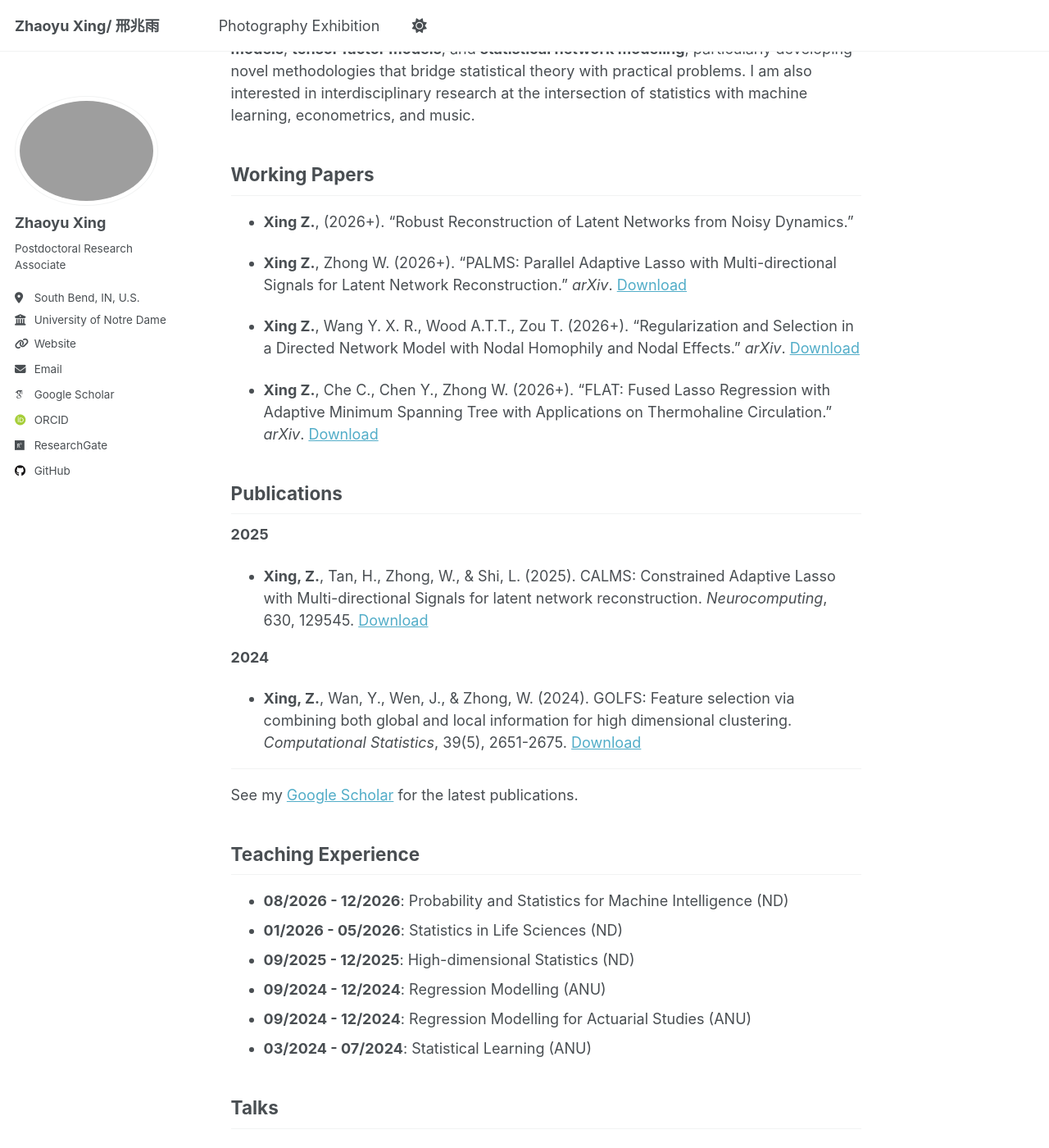
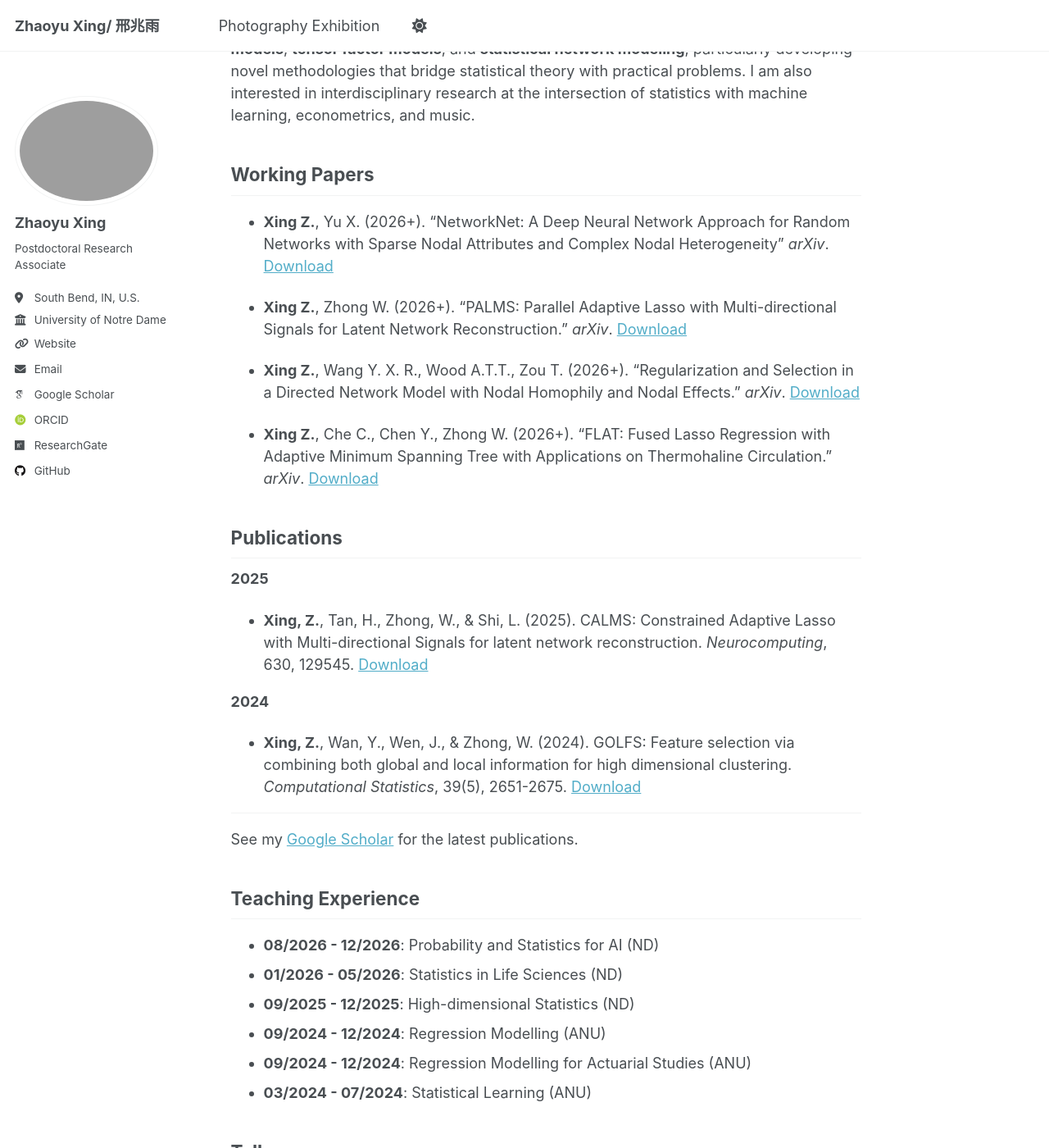
Before and after one commit to ZhaoyuXingStat/ZhaoyuXingStat.github.io, a Jekyll site: the page built from _pages/about.md, in a window 1280 px wide and 1400 px high, scrolled down 486 px. Shown: the whole window at 82% size. Built offline with Jekyll 4.4.1, drawn with Linux system fonts in a browser that asks for light colours; some web fonts are replaced; some of the changed text lies outside the part shown.

Commit message:
Update titles and details in about.md

```diff
--- a/_pages/about.md
+++ b/_pages/about.md
@@ -15,7 +15,7 @@ My research focuses on **high-dimensional statistics**, **deep neural networks**
 
 ## Working Papers
 
-- **Xing Z.**, (2026+). "Robust Reconstruction of Latent Networks from Noisy Dynamics."
+- **Xing Z.**, Yu X. (2026+). "NetworkNet: A Deep Neural Network Approach for Random Networks with Sparse Nodal Attributes and Complex Nodal Heterogeneity"   *arXiv*. [Download](https://arxiv.org/abs/2604.11673)
 
 - **Xing Z.**, Zhong W. (2026+). "PALMS: Parallel Adaptive Lasso with Multi-directional Signals for Latent Network Reconstruction." *arXiv*. [Download](https://arxiv.org/pdf/2411.11464)
 
@@ -38,7 +38,7 @@ See my [Google Scholar](https://scholar.google.com/citations?user=go6euNkAAAAJ&h
 
 ## Teaching Experience
 
-- **08/2026 - 12/2026**: Probability and Statistics for Machine Intelligence (ND)
+- **08/2026 - 12/2026**: Probability and Statistics for AI (ND)
 - **01/2026 - 05/2026**: Statistics in Life Sciences (ND)
 - **09/2025 - 12/2025**: High-dimensional Statistics (ND)
 - **09/2024 - 12/2024**: Regression Modelling (ANU)
@@ -48,6 +48,7 @@ See my [Google Scholar](https://scholar.google.com/citations?user=go6euNkAAAAJ&h
 
 ## Talks
 
+-  Notre Dame, U.S.A., 2026 - AI Foundations Symposium
 -  Canberra, Australia, 2024 - CBE Statistics Seminar
 -  Canberra, Australia, 2023 - Summer Research Camp
 -  Kunming, China, 2023 - The Chinese Association for Applied Statistics
@@ -67,8 +68,6 @@ See my [Google Scholar](https://scholar.google.com/citations?user=go6euNkAAAAJ&h
 - Outstanding Student of Xiamen University (2019)
 
 
-
-
 ## Membership
 - 2025: Member, National Postdoctoral Association (U.S.)
 - 2024: Member, Statistical Society of Australia (Australia)
```
